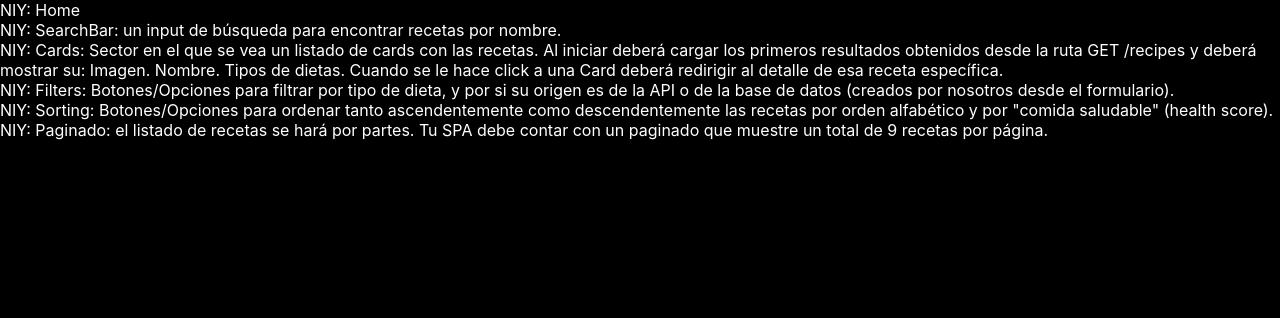
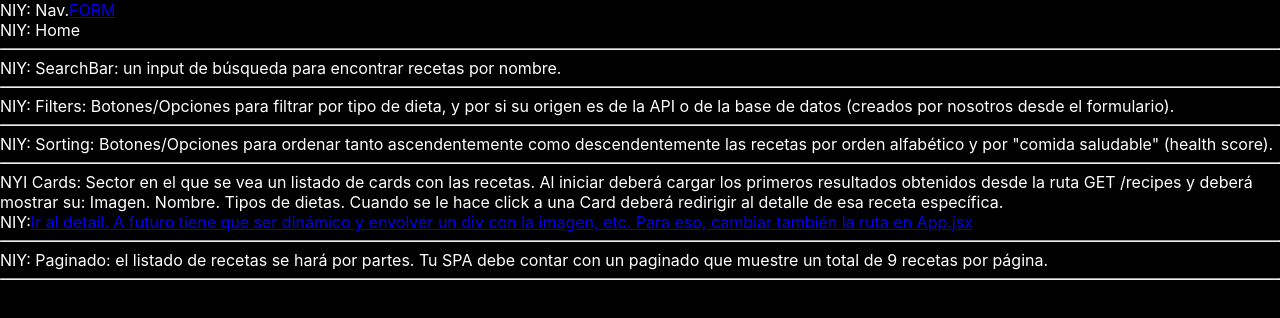
Before and after one commit to gastondvoskin/PI-food, a React (Create React App) app in the folder client/: page /home in a window 1280 px wide. Shown: the top 318 px of the page. Built offline with nearby package versions, Linux system fonts and the light colour scheme.

Commit message:
added Detail, Form, Nav

```diff
--- a/client/src/App.js
+++ b/client/src/App.js
@@ -4,14 +4,19 @@ import React from 'react';    // el archivo debería ser .jsx?
 import { Routes, Route } from 'react-router-dom';
 import Landing from './components/Landing/Landing.jsx';
 import Home from './components/Home/Home.jsx';
-
+import Detail from './components/Detail/Detail.jsx';
+import Form from './components/Form/Form.jsx';
+import Nav from './components/Nav/Nav.jsx';
 
 const App = () => {
   return (
     <>
+      <Nav />
       <Routes>
         <Route path="/" element={<Landing />} />
         <Route path="/home" element={<Home />} />
+        <Route path="/detail/id" element={<Detail />} />
+        <Route path="/form" element={<Form />} />
       </Routes>
     </>
   );
--- a/client/src/components/Cards/Cards.jsx
+++ b/client/src/components/Cards/Cards.jsx
@@ -1,16 +1,23 @@
+// A futuro chequear si es mejor el nombre Cards o es preferible Recipes.
+
 import React from "react";
 import styles from './Cards.module.css';
+import { Link } from "react-router-dom";
+
 
 const Cards = () => {
     return (
         <div>
-            NIY:
-            Cards: Sector en el que se vea un listado de cards con las recetas. Al iniciar deberá cargar los primeros resultados obtenidos desde la ruta GET /recipes y deberá mostrar su:
+            <div className="consinga">
+            NYI Cards: Sector en el que se vea un listado de cards con las recetas. Al iniciar deberá cargar los primeros resultados obtenidos desde la ruta GET /recipes y deberá mostrar su:
             Imagen.
             Nombre.
             Tipos de dietas.
 
             Cuando se le hace click a una Card deberá redirigir al detalle de esa receta específica.
+
+            </div>NIY:
+            <Link to='/detail/id'>Ir al detail. A futuro tiene que ser dinámico y envolver un div con la imagen, etc. Para eso, cambiar también la ruta en App.jsx</Link>
         </div>
     );
 };
--- /dev/null
+++ b/client/src/components/Detail/Detail.jsx
@@ -0,0 +1,30 @@
+import React from "react";
+import styles from './Detail.module.css';
+
+const Detail = () => {
+    return (
+        <div>
+            NIY: Detail.
+            En esta vista se deberá mostrar toda la información específica de una receta:
+            ID.
+            Nombre.
+            Resumen del plato.
+            Nivel de comida saludable (health score).
+            Paso a paso.
+            Imagen.
+            Tipos de dieta.
+        </div>
+    );
+};
+
+export default Detail;
+
+
+// 📍 DETAIL PAGE | en esta vista se deberá mostrar toda la información específica de una receta:
+// ID.
+// Nombre.
+// Resumen del plato.
+// Nivel de comida saludable (health score).
+// Paso a paso.
+// Imagen.
+// Tipos de dieta.
--- /dev/null
+++ b/client/src/components/Form/Form.jsx
@@ -0,0 +1,36 @@
+import React from "react";
+import styles from './Form.module.css';
+
+const Form = () => {
+    return (
+        <div>
+            NIY: Form.
+            En esta vista se encontrará el formulario para crear una nueva receta.
+            Este formulario debe ser controlado completamente con JavaScritp. No se pueden utilizar validaciones HTML, ni utilizar librerías especiales para esto. Debe contar con los siguientes campos:
+            Nombre.
+            Resumen del plato.
+            Nivel de comida saludable (health score).
+            Paso a paso.
+            Imagen.
+            Posibilidad de seleccionar/agregar varios tipos de dieta en simultáneo.
+            Botón para crear la receta.
+            [IMPORANTE]: es requisito que el formulario de creación esté validado sólo con JavaScript. Puedes agregar las validaciones que consideres. Por ejemplo: que el nombre de la receta no pueda contener números, o que el health score no pueda exceder determinado valor, etc.
+        </div>
+    );
+};
+
+export default Form;
+
+
+/* 📍 FORM PAGE |: en esta vista se encontrará el formulario para crear una nueva receta.
+
+Este formulario debe ser controlado completamente con JavaScritp. No se pueden utilizar validaciones HTML, ni utilizar librerías especiales para esto. Debe contar con los siguientes campos:
+
+Nombre.
+Resumen del plato.
+Nivel de comida saludable (health score).
+Paso a paso.
+Imagen.
+Posibilidad de seleccionar/agregar varios tipos de dieta en simultáneo.
+Botón para crear la receta.
+[IMPORANTE]: es requisito que el formulario de creación esté validado sólo con JavaScript. Puedes agregar las validaciones que consideres. Por ejemplo: que el nombre de la receta no pueda contener números, o que el health score no pueda exceder determinado valor, etc. */
--- a/client/src/components/Home/Home.jsx
+++ b/client/src/components/Home/Home.jsx
@@ -13,11 +13,23 @@ const Home = () => {
     return (
         <div>
             NIY: Home
+            <hr />
+
             <SearchBar />
+            <hr />
+
+            <Filters />
+            <hr />
+
+            <Sorting />
+            <hr />
+
             <Cards />
-            <Filters />
-            <Sorting />
+            <hr />
+
             <Pagination />
+            <hr />
+
         </div>
     );
 };
--- a/client/src/components/Landing/Landing.jsx
+++ b/client/src/components/Landing/Landing.jsx
@@ -7,9 +7,10 @@ const Landing = () => {
     return (
         <div >
             <img className={styles.background} src={bgImage} alt="background image with food" />
-            <h1>Welcome to our food website! </h1>
+            <h1>Landing</h1>
+{/*             <h1>Welcome to our food website! </h1>
             <p>Our mission is to provide you with delicious recipes to make your kitchen experience enjoyable and hassle-free. Whether you're an experienced chef or just starting, we have something for everyone!</p>
-            <NavLink to="/home">HOME</NavLink>
+ */}            <NavLink to="/home">HOME</NavLink>
             {/* este NavLink fue lo último que agregué */}
         </div>
     );
--- /dev/null
+++ b/client/src/components/Nav/Nav.jsx
@@ -0,0 +1,18 @@
+import React from "react";
+import styles from './Nav.module.css';
+import { NavLink } from "react-router-dom";
+
+
+const Nav = () => {
+    return (
+        <nav>
+            NIY: Nav.
+            <NavLink to='/form'>FORM</NavLink>
+        </nav>
+    );
+};
+
+export default Nav;
+
+
+// Tono. Nav: componente Nav que se renderice en Home por fuera de las rutas. Este componente Nav debe tener un link al Form. A futuro, incluir dentro del Nav los componentes SearchBar, Filters y Sorting.
```
Also changed, not shown: client/src/components/Detail/Detail.module.css (added), client/src/components/Form/Form.module.css (added), client/src/components/Nav/Nav.module.css (added), 1 other file (tests, documents, lock files or other folders).
